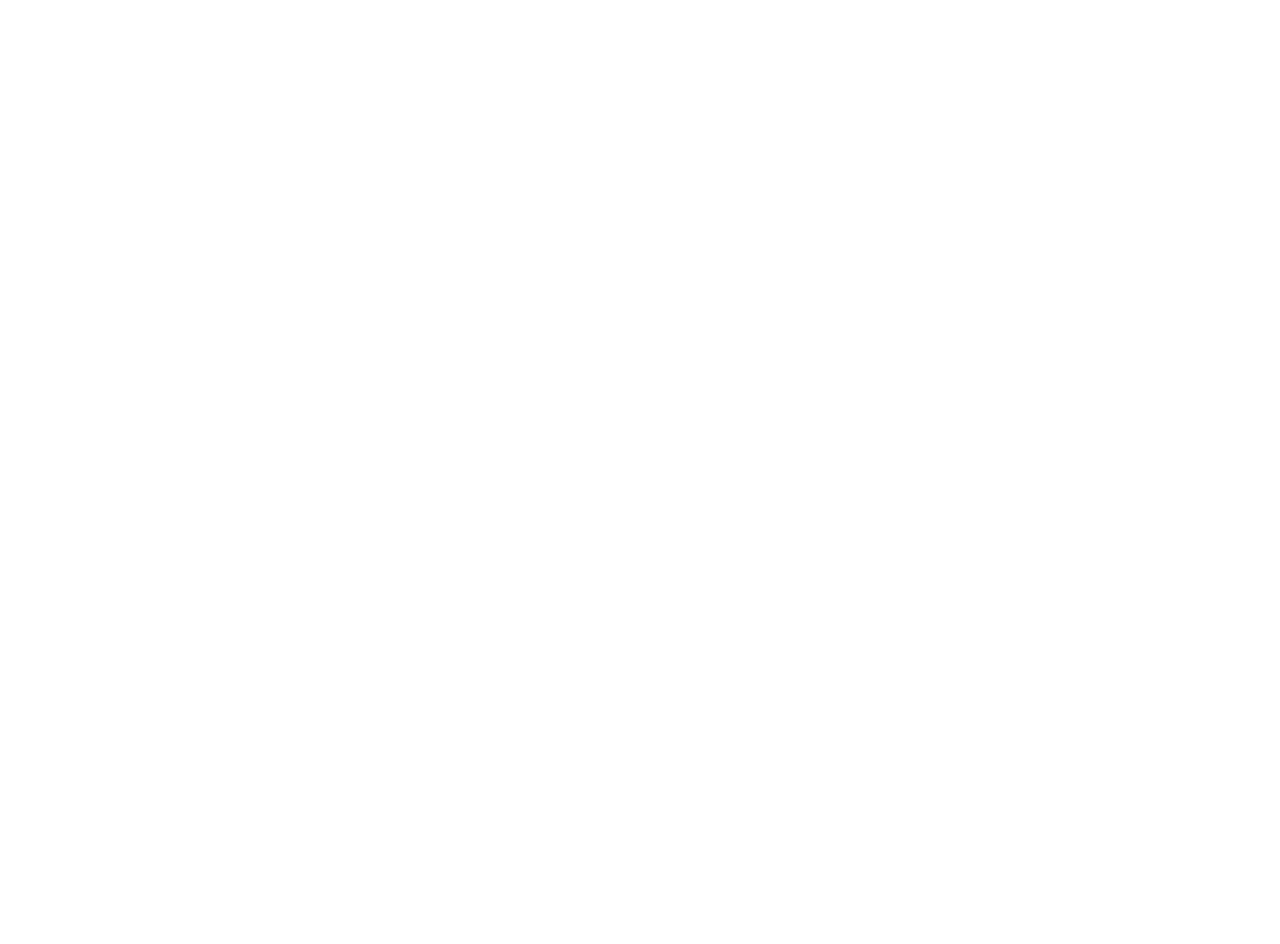
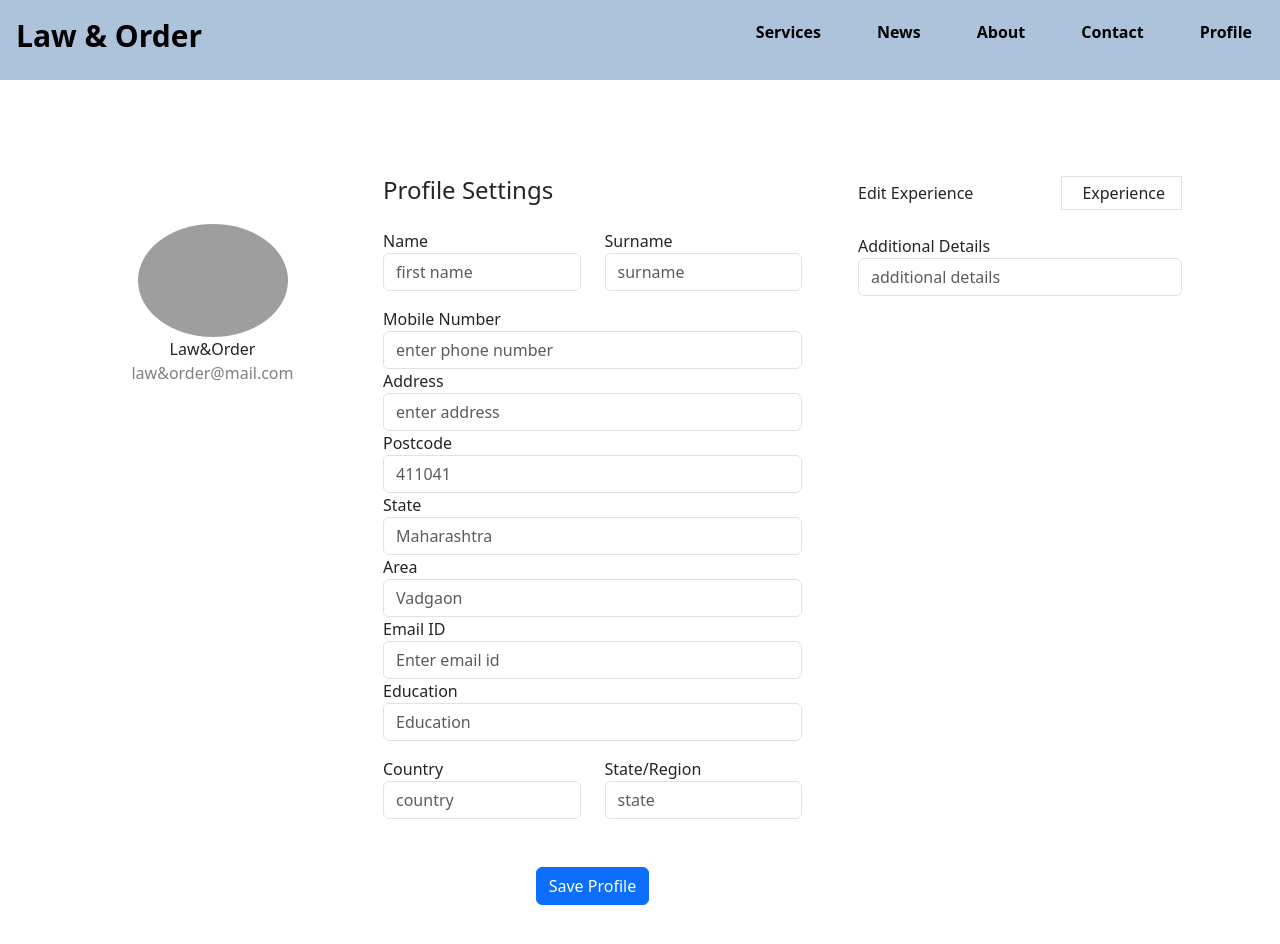
Before and after one commit to janmesh1814/Law, a React (Create React App) app in the folder hack/: page /home/profprofile in a window 1280 px wide. Before the commit this address had no page. Shown: the top 944 px of the page. Before the commit the page ends 800 px from the top, so only its background shows below. Built offline with nearby package versions, Linux system fonts and the light colour scheme; grey boxes are pictures that could not be loaded.

Commit message:
profile page added

```diff
--- a/hack/src/App.js
+++ b/hack/src/App.js
@@ -8,7 +8,7 @@ import { BrowserRouter, Routes, Route } from "react-router-dom";
 import LoginUsr from './mycomponent/forms/loginuser';
 import UserRegister from './mycomponent/forms/UserRegister';
 import Home from './pages/home';
-
+import ProfProfile from './pages/profprofile';
 function App() {
     return (< >
 
@@ -16,6 +16,7 @@ function App() {
             <Routes>
                 <Route exact path="/" element={< Index />} > </Route>
                 <Route exact path="/home" element={< Home />} > </Route>
+                <Route exact path="/home/profprofile" element={< ProfProfile/>} > </Route>
                 <Route exact path="/About" element={< About />} > </Route>
                 <Route exact path="/loginuser" element={<LoginUsr />} > </Route>
                 <Route exact path="/loginprof" element={< LoginProf />} > </Route>
--- /dev/null
+++ b/hack/src/pages/profprofile.jsx
@@ -0,0 +1,50 @@
+import { Link } from "react-router-dom";
+import Header from "../mycomponent/header/header";
+import React from 'react';
+function ProfProfile() {
+    return (<>
+        <Header />
+
+        <div class="container rounded bg-white mt-5 mb-5">
+            <div class="row">
+                <div class="col-md-3 border-right">
+                    <div class="d-flex flex-column align-items-center text-center p-3 py-5"><img class="rounded-circle mt-5" width="150px" src="https://st3.depositphotos.com/15648834/17930/v/600/depositphotos_179308454-stock-illustration-unknown-person-silhouette-glasses-profile.jpg" /><span class="font-weight-bold">Law&Order</span><span class="text-black-50">law&order@mail.com</span><span> </span></div>
+                </div>
+                <div class="col-md-5 border-right">
+                    <div class="p-3 py-5">
+                        <div class="d-flex justify-content-between align-items-center mb-3">
+                            <h4 class="text-right">Profile Settings</h4>
+                        </div>
+                        <div class="row mt-2">
+                            <div class="col-md-6"><label class="labels">Name</label><input type="text" class="form-control" placeholder="first name" value="" /></div>
+                            <div class="col-md-6"><label class="labels">Surname</label><input type="text" class="form-control" value="" placeholder="surname" /></div>
+                        </div>
+                        <div class="row mt-3">
+                            <div class="col-md-12"><label class="labels">Mobile Number</label><input type="text" class="form-control" placeholder="enter phone number" value="" /></div>
+                            <div class="col-md-12"><label class="labels">Address</label><input type="text" class="form-control" placeholder="enter address" value="" /></div>
+                            <div class="col-md-12"><label class="labels">Postcode</label><input type="text" class="form-control" placeholder="411041" value="" /></div>
+                            <div class="col-md-12"><label class="labels">State</label><input type="text" class="form-control" placeholder="Maharashtra" value="" /></div>
+                            <div class="col-md-12"><label class="labels">Area</label><input type="text" class="form-control" placeholder="Vadgaon" value="" /></div>
+                            <div class="col-md-12"><label class="labels">Email ID</label><input type="text" class="form-control" placeholder="Enter email id" value="" /></div>
+                            <div class="col-md-12"><label class="labels">Education</label><input type="text" class="form-control" placeholder="Education" value="" /></div>
+                        </div>
+                        <div class="row mt-3">
+                            <div class="col-md-6"><label class="labels">Country</label><input type="text" class="form-control" placeholder="country" value="" /></div>
+                            <div class="col-md-6"><label class="labels">State/Region</label><input type="text" class="form-control" value="" placeholder="state" /></div>
+                        </div>
+                        <div class="mt-5 text-center"><button class="btn btn-primary profile-button" type="button">Save Profile</button></div>
+                    </div>
+                </div>
+                <div class="col-md-4">
+                    <div class="p-3 py-5">
+                        <div class="d-flex justify-content-between align-items-center experience"><span>Edit Experience</span><span class="border px-3 p-1 add-experience"><i class="fa fa-plus"></i>&nbsp;Experience</span></div><br/>
+
+                            <div class="col-md-12"><label class="labels">Additional Details</label><input type="text" class="form-control" placeholder="additional details" value="" /></div>
+                    </div>
+                </div>
+            </div>
+        </div>
+  </>
+  );
+}
+export default ProfProfile;
```
